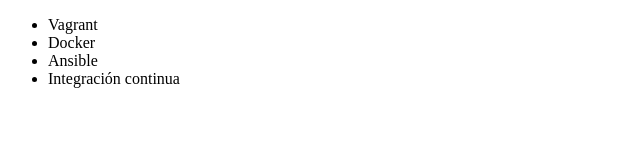
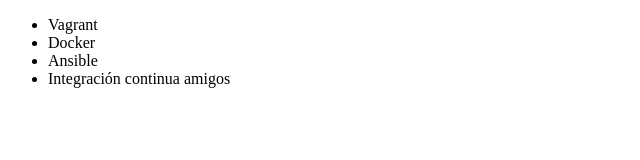
Before and after one commit to NatGuz/Alura-Cursos, a plain HTML site: page Index.html in a window 1280 px wide. Shown: the full height of the page, 0-640 px from the left. Drawn offline with Linux system fonts and the light colour scheme.

Commit message:
Agregue amigos

```diff
--- a/Index.html
+++ b/Index.html
@@ -9,7 +9,7 @@
          <li> Vagrant </li>
          <li> Docker </li>
          <li> Ansible </li>
-         <li> Integración continua </li>
+         <li> Integración continua amigos </li>
      </ul>
 </body>
 </html>
```
